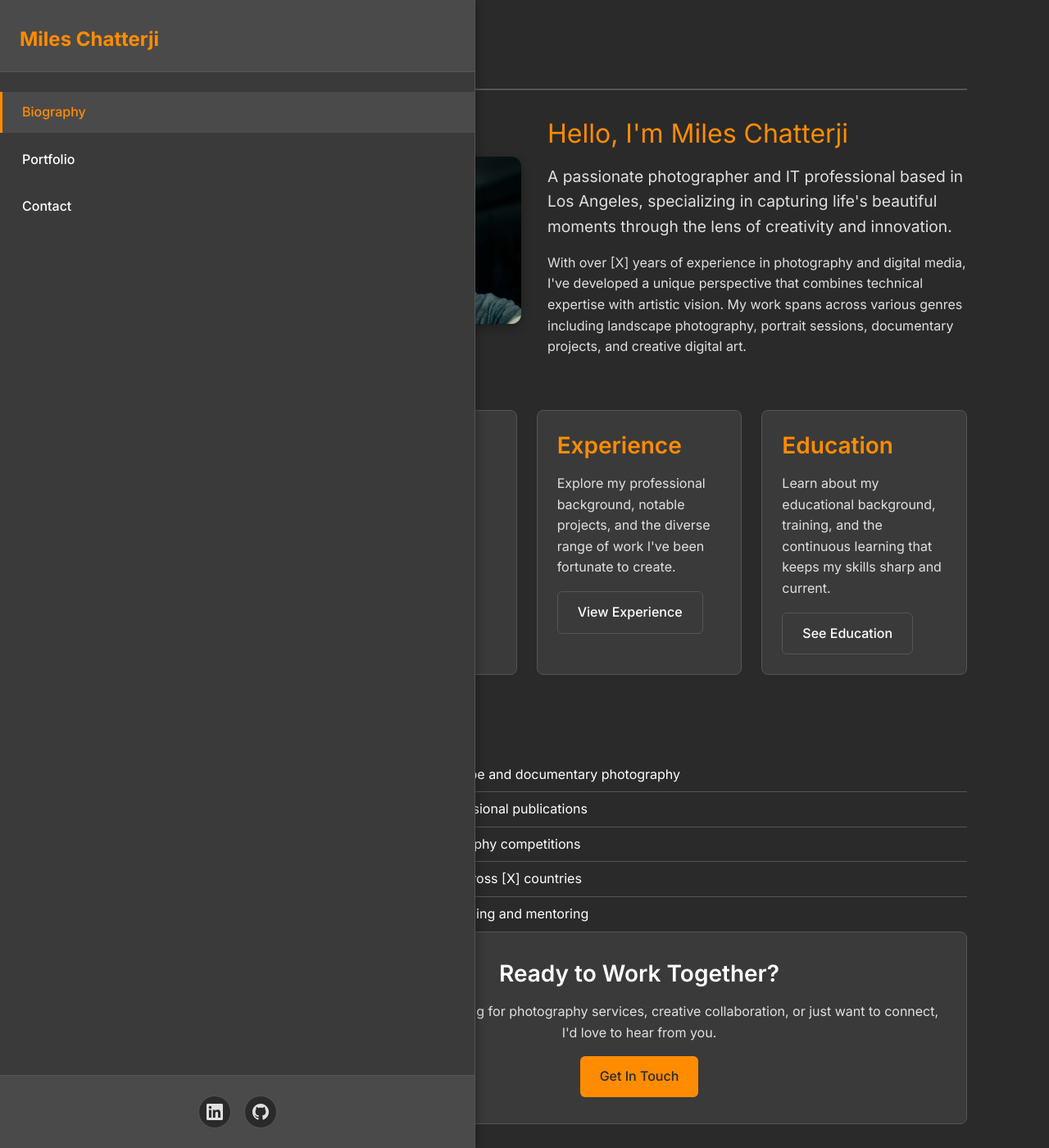
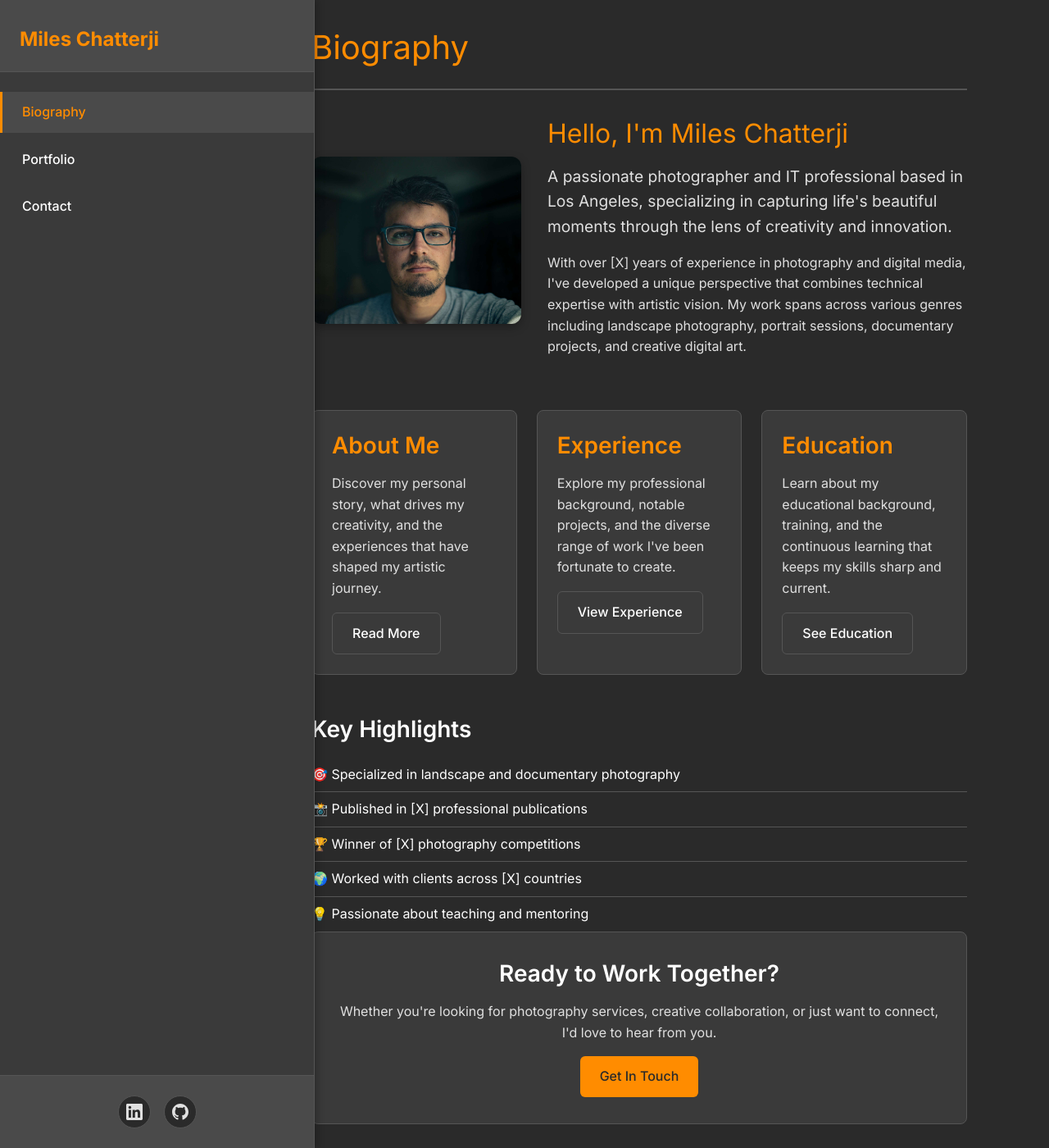
Before and after one commit to MilesChatterji/Prod-GHPages-mileschatterji.com, a Jekyll site: the page built from biography/index.html, in a window 1280 px wide and 1400 px high. Shown: the whole window at 82% size. Built offline with Jekyll 4.4.1, drawn with Linux system fonts in a browser that asks for light colours; some web fonts are replaced.

Commit message:
side bar spacing to 30%

```diff
--- a/assets/css/navigation.css
+++ b/assets/css/navigation.css
@@ -4,7 +4,7 @@
     position: fixed;
     left: 0;
     top: 0;
-    width: 580px;
+    width: 30%;
     height: 100vh;
     background: var(--bg-secondary);
     border-right: 1px solid var(--border-color);
```
